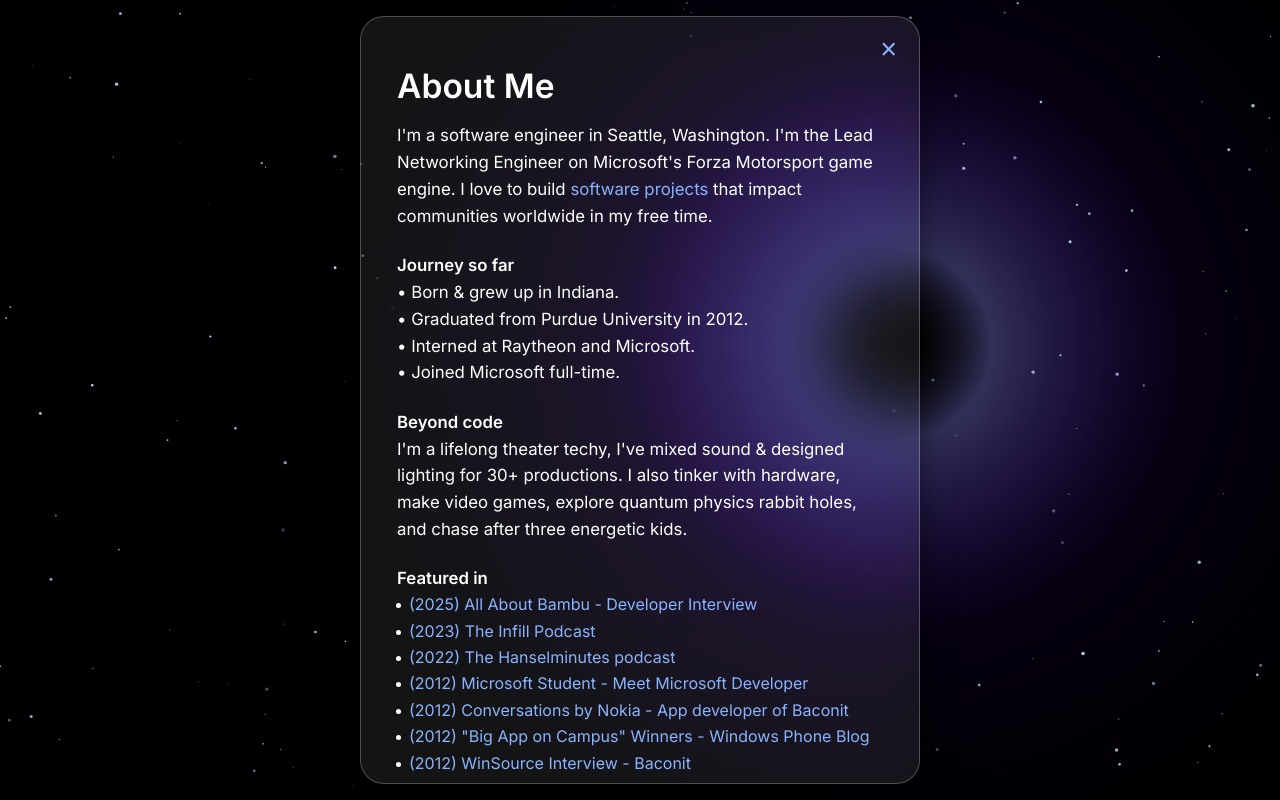
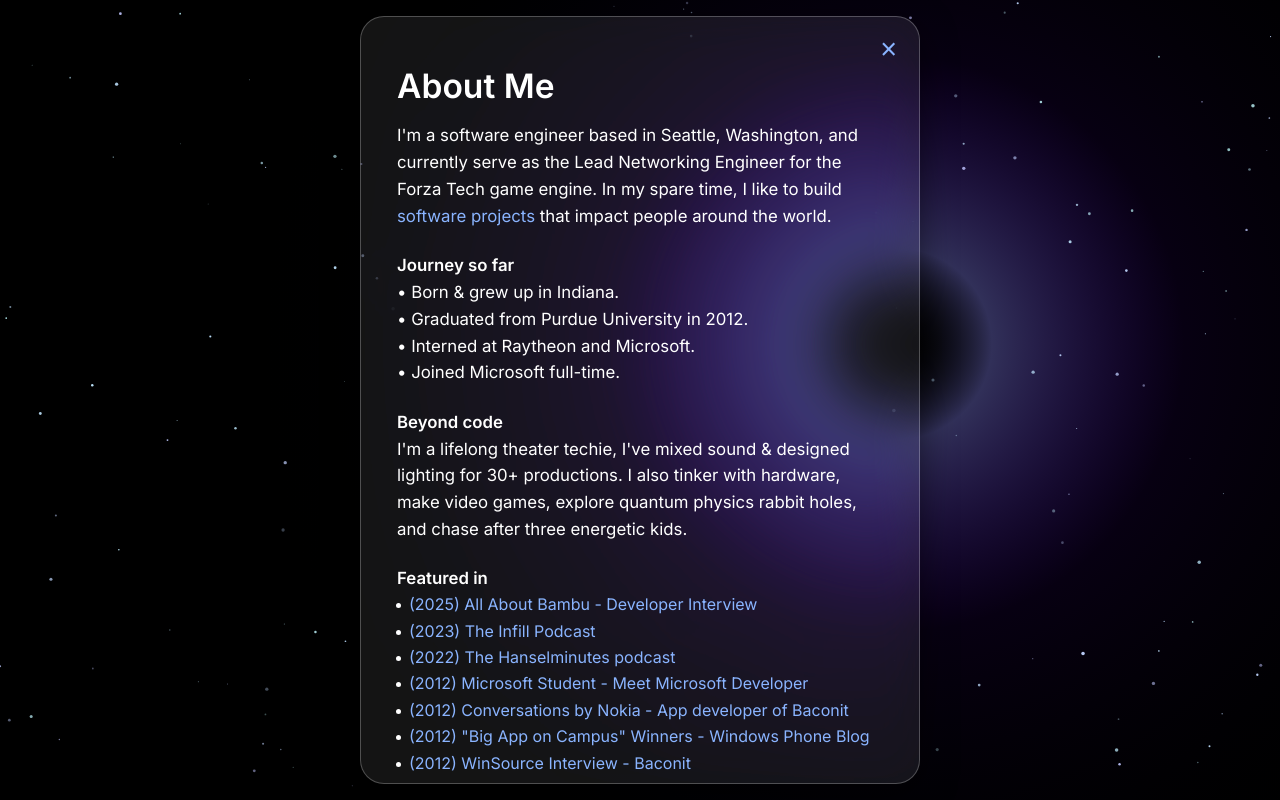
Before and after one commit to QuinnDamerell/personal-site, a plain HTML site: page site/index.html in a window 1280 px wide. Both pictures are taken after a click on the link "About Me". Drawn offline with Linux system fonts and the light colour scheme; animation ran at ten frames a second.

Commit message:
More small tweaks!

```diff
--- a/site/index.html
+++ b/site/index.html
@@ -150,7 +150,7 @@
     <section class="card" id="homeCard">
       <h1 class="name">Quinn Damerell</h1>
       <p class="motto">We've got magic to do.</p>
-      <p class="role">Senior Software Engineer @ Microsoft</p>
+      <p class="role">Senior Software Engineer at Microsoft</p>
       <p class="founder">Founder of OctoEverywhere and Homeway</p>
 
       <div class="social">
@@ -168,7 +168,7 @@
       <h2 class="about-heading">About Me</h2>
 
       <p class="about-text">
-        I'm a software engineer in Seattle, Washington. I'm the Lead Networking Engineer on Microsoft's Forza Motorsport game engine. I love to build <a href="https://projects.quinn.space">software projects</a> that impact communities worldwide in my free time.
+        I'm a software engineer based in Seattle, Washington, and currently serve as the Lead Networking Engineer for the Forza Tech game engine. In my spare time, I like to build <a href="https://projects.quinn.space">software projects</a> that impact people around the world.
       </p>
 
       <p class="about-text"><strong>Journey so far</strong><br>
@@ -179,7 +179,7 @@
       </p>
 
       <p class="about-text"><strong>Beyond code</strong><br>
-        I'm a lifelong theater techy, I've mixed sound &amp; designed lighting for 30+ productions. I also tinker with hardware, make video games, explore quantum physics rabbit holes, and chase after three energetic kids.
+        I'm a lifelong theater techie, I've mixed sound &amp; designed lighting for 30+ productions. I also tinker with hardware, make video games, explore quantum physics rabbit holes, and chase after three energetic kids.
       </p>
 
       <p class="about-text" style="margin-bottom: 2px;"><strong>Featured in</strong>
```
